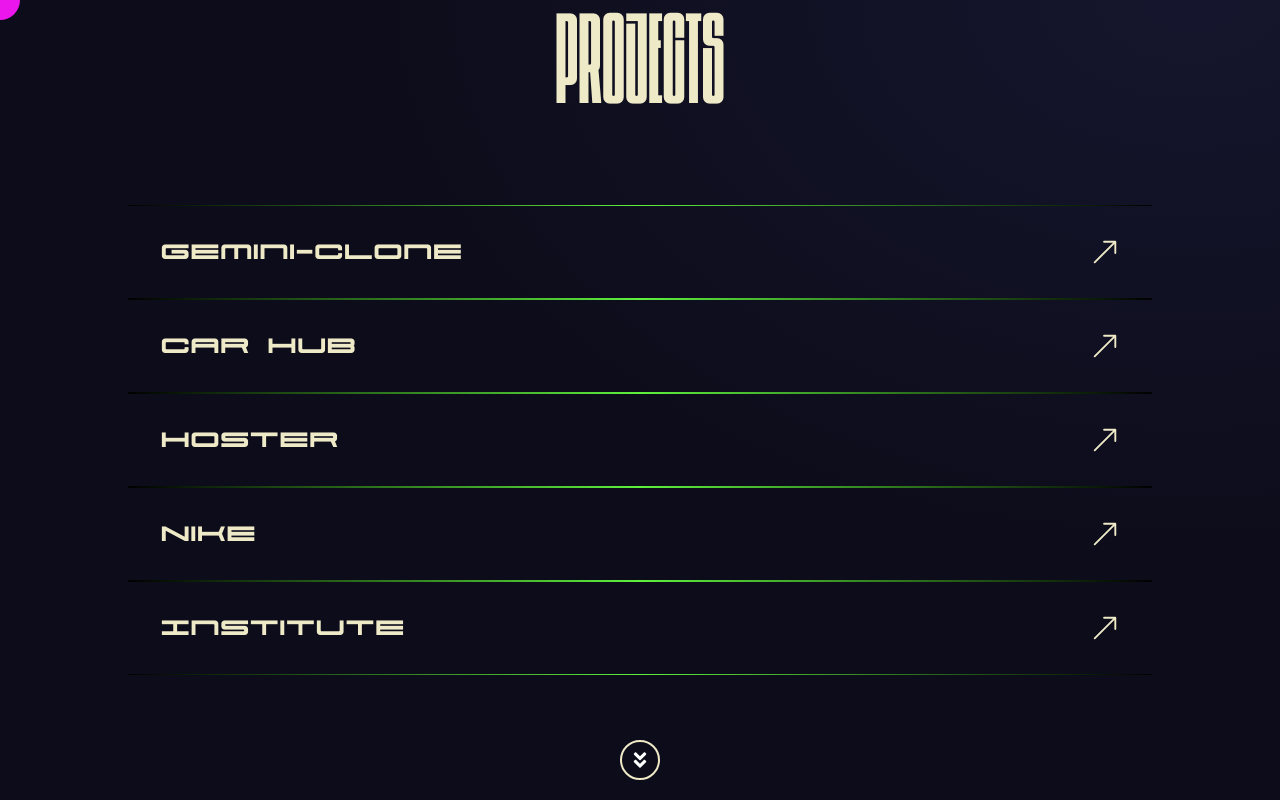
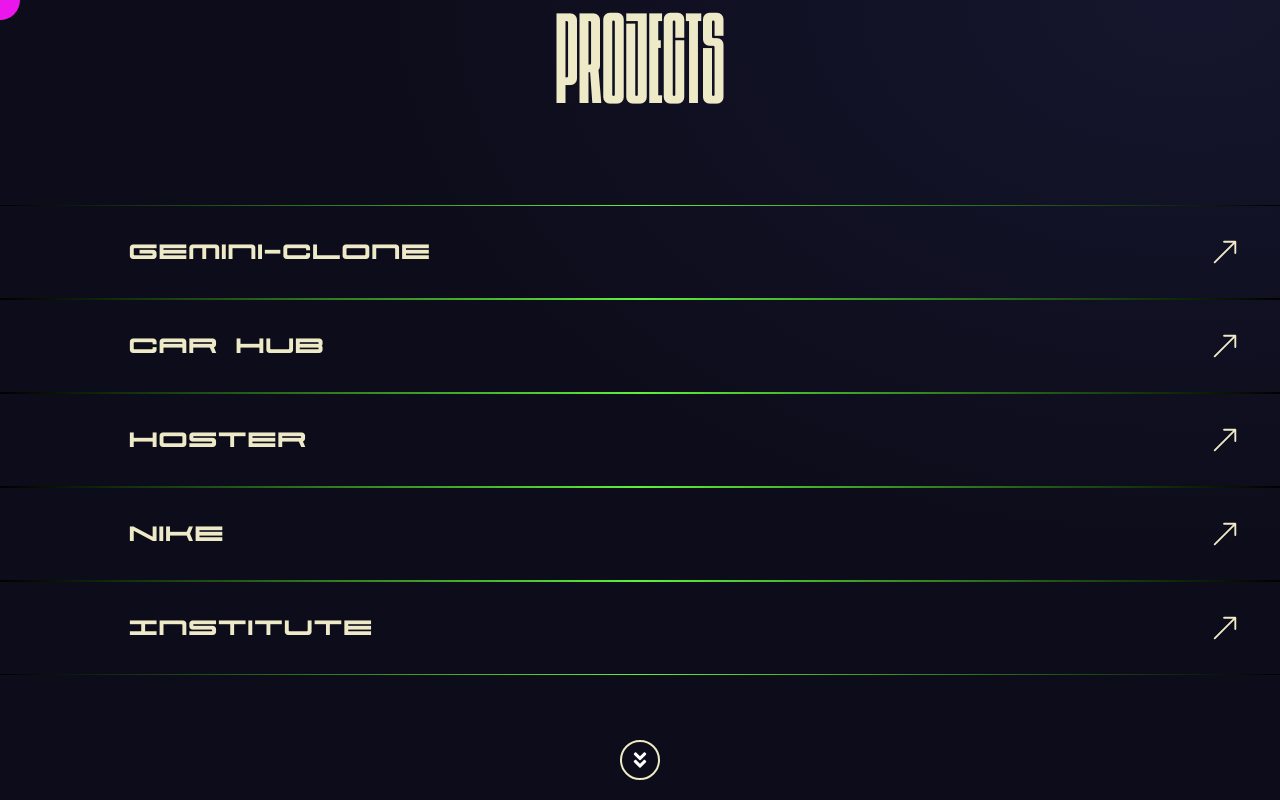
Before and after one commit to DHANIYEL/portfolio, a Next.js app: page /projects in a window 1280 px wide. Built offline with nearby package versions, Linux system fonts and the light colour scheme.

Commit message:
hover make it responsive

```diff
--- a/app/projects/page.tsx
+++ b/app/projects/page.tsx
@@ -135,7 +135,7 @@
             <h1>PROJECTS</h1>
           </motion.div>
 
-          <section className="porsche 2xl:text-5xl z-50 text-3xl mt-20 max-md:text-xl absolute w-full lg:px-32">
+          <section className="porsche 2xl:text-5xl z-50 text-3xl mt-20 max-md:text-xl absolute w-full ">
             {ProjectItems.map((item) => (
               <div
                 className="project_item_border border-y cursor-pointer py-7 flex justify-between items-center"
@@ -168,8 +168,8 @@
                   }
                 }}
               >
-                <h2 className="ml-8 max-md:ml-4">{item.name}</h2>
-                <BsArrowUpRight className="mr-8 max-md:mr-4" />
+                <h2 className=" max-md:px-16 max-sm:px-6 px-32">{item.name}</h2>
+                <BsArrowUpRight className="mr-10 max-md:mr-4 " />
               </div>
             ))}
           </section>
```
